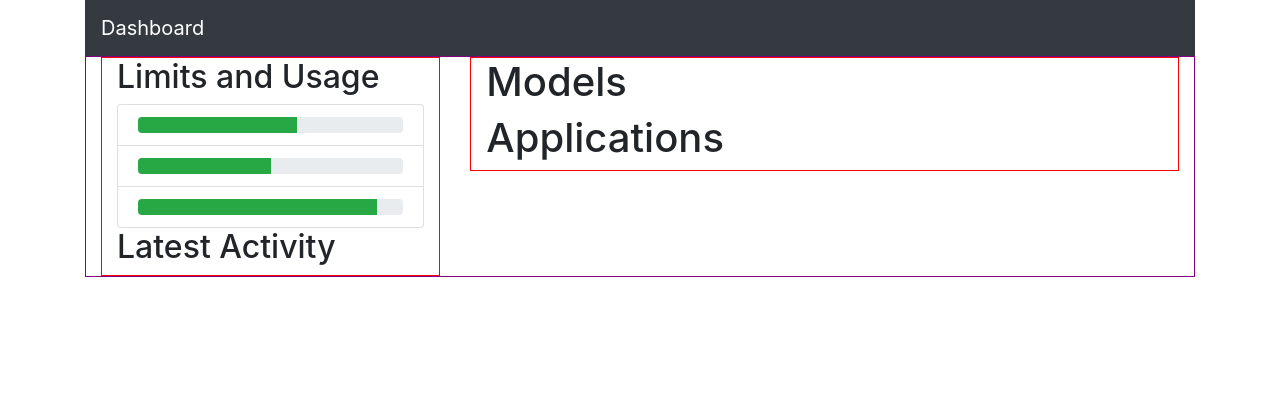
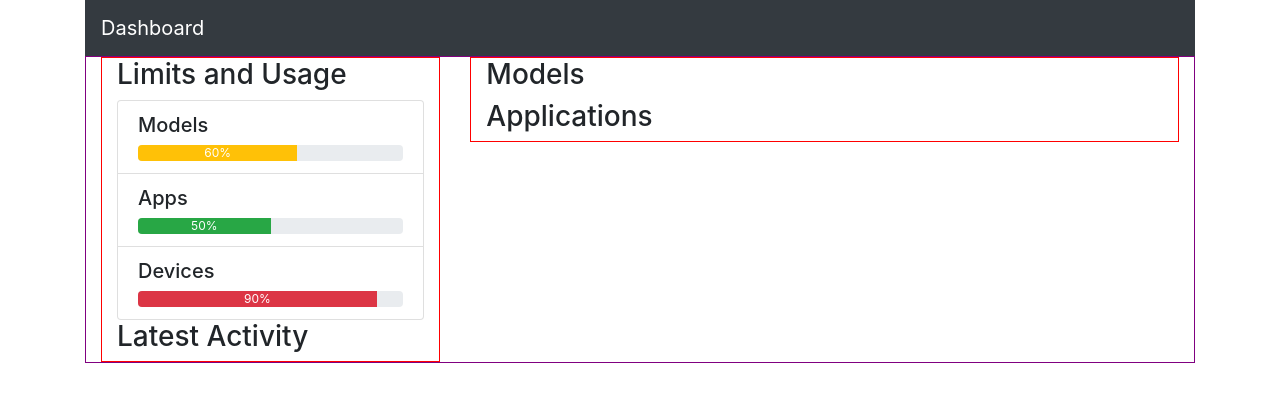
Before and after one commit to musakacmaz/dashboard-app-next, a Next.js app: page / in a window 1280 px wide. Shown: the top 402 px of the page. Built offline with nearby package versions, Linux system fonts and the light colour scheme.

Commit message:
getServerSideProps added

```diff
--- a/components/applications.js
+++ b/components/applications.js
@@ -1,3 +1,3 @@
 export default function Applications() {
-    return <h1 className="title">Applications</h1>;
+    return <h3 className="title">Applications</h3>;
 }
--- a/components/latest-activity.js
+++ b/components/latest-activity.js
@@ -1,3 +1,3 @@
 export default function LatestActivity() {
-    return <h2 className="title">Latest Activity</h2>;
+    return <h3 className="title">Latest Activity</h3>;
 }
--- a/components/limits-and-usage.js
+++ b/components/limits-and-usage.js
@@ -1,35 +1,36 @@
 import { ListGroup, ProgressBar } from 'react-bootstrap';
 
-export default function LimitsAndUsage() {
-    const data = {
-        Models: {
-            limit: 10,
-            usage: 6,
-        },
-        Apps: {
-            limit: 20,
-            usage: 10,
-        },
-        Devices: {
-            limit: 50,
-            usage: 45,
-        },
-    };
+function getProgressBarVariant(percentage) {
+    let variant = "";
+    if (percentage >= 0 && percentage <= 50) {
+        variant = "success";
+    }
+    else if (percentage <= 75) {
+        variant = "warning";
+    }
+    else if (percentage <= 100) {
+        variant = "danger";
+    }
+    return variant;
+}
 
+export default function LimitsAndUsage({ data }) {
     const itemList = [];
     let index = 0;
     for (const item in data) {
         const percentage = (data[item].usage / data[item].limit) * 100;
+        const variant = getProgressBarVariant(percentage);
         itemList.push(
             <ListGroup.Item key={index}>
-                <ProgressBar variant="success" now={percentage} />
+                <h5 className="title">{item}</h5>
+                <ProgressBar variant={variant} now={percentage} label={`${percentage}%`} />
             </ListGroup.Item>
         );
         index++;
     }
     return (
         <>
-            <h2 className="title">Limits and Usage</h2>
+            <h3 className="title">Limits and Usage</h3>
             <ListGroup>{itemList}</ListGroup>
         </>
     );
--- a/components/models.js
+++ b/components/models.js
@@ -1,3 +1,3 @@
 export default function Models() {
-    return <h1 className="title">Models</h1>;
+    return <h3 className="title">Models</h3>;
 }
--- a/pages/index.js
+++ b/pages/index.js
@@ -3,7 +3,7 @@ import 'bootstrap/dist/css/bootstrap.min.css';
 import { Navbar, Container, Row, Col } from 'react-bootstrap';
 import { LimitsAndUsage, LatestActivity, Models, Applications } from '../components';
 
-export default function Home() {
+function Home({ usageData }) {
     return (
         <Container id="body">
             <Head>
@@ -20,7 +20,7 @@ export default function Home() {
                         <Container id="sidebar" style={{ border: '1px solid red' }} fluid>
                             <Row>
                                 <Col>
-                                    <LimitsAndUsage />
+                                    <LimitsAndUsage data={usageData} />
                                 </Col>
                             </Row>
                             <Row>
@@ -49,3 +49,11 @@ export default function Home() {
         </Container>
     );
 }
+
+export async function getServerSideProps() {
+  const { default: usageRes } = await import('../data/usage.json');
+  const usageData = JSON.parse(JSON.stringify(usageRes));
+  return { props: { usageData } }
+}
+
+export default Home;
```
